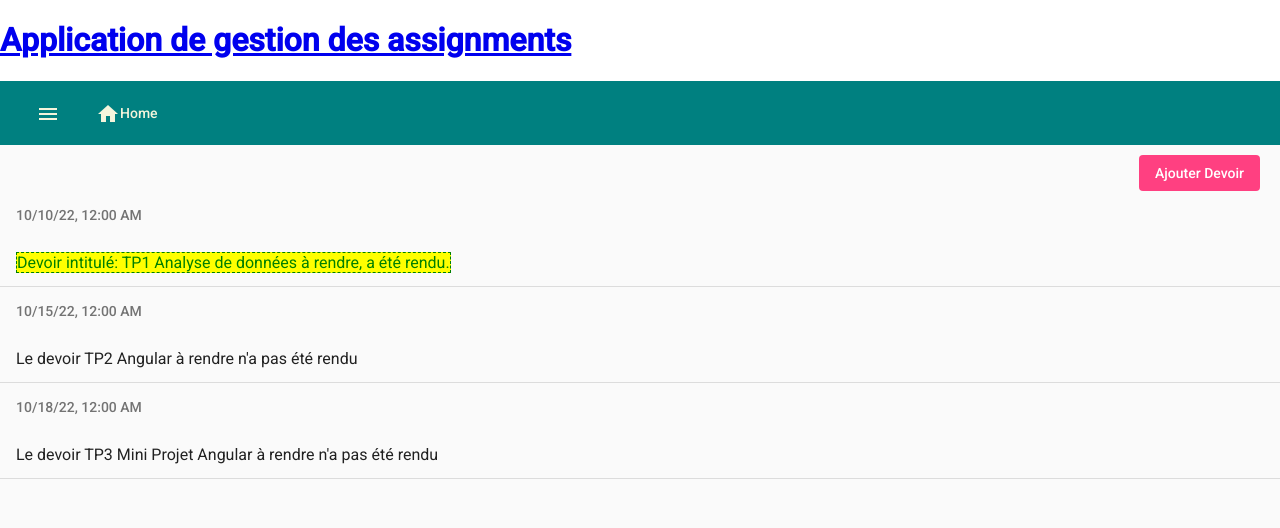
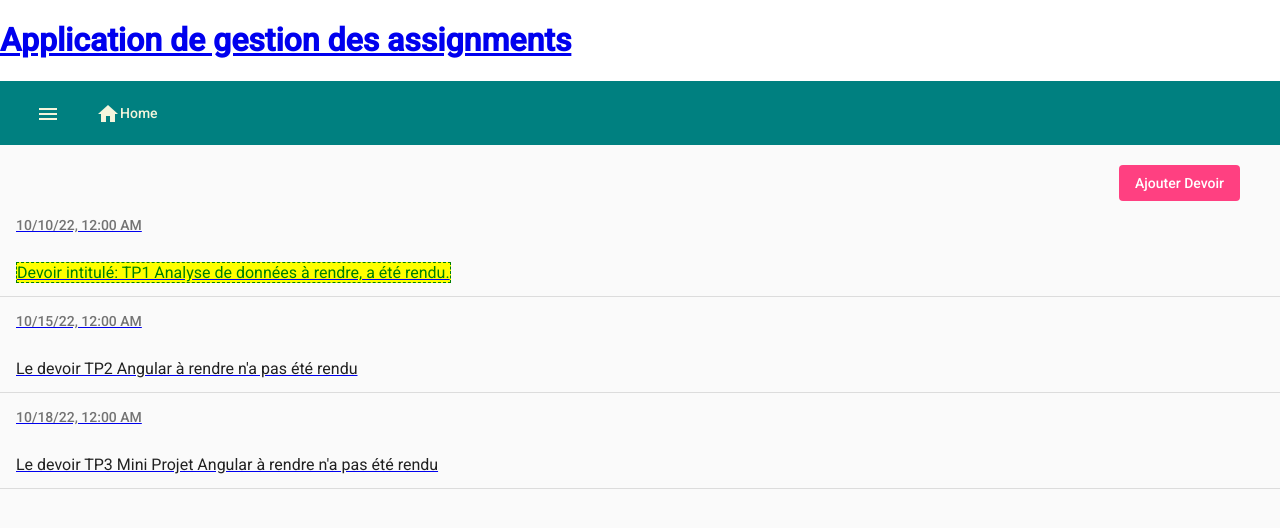
Before and after one commit to Nouke/angularFrontM1Miage2022_2023, an Angular app in the folder Projet-Angular/assignment-app/: page / in a window 1280 px wide. Shown: the top 528 px of the page. Built offline with nearby package versions, Linux system fonts and the light colour scheme.

Commit message:
route pour afficher le detail d'un component

```diff
--- a/Projet-Angular/assignment-app/package.json
+++ b/Projet-Angular/assignment-app/package.json
@@ -8,6 +8,7 @@
     "watch": "ng build --watch --configuration development",
     "test": "ng test"
   },
+
   "private": true,
   "dependencies": {
     "@angular/animations": "^14.2.0",
--- a/Projet-Angular/assignment-app/src/app/app.module.ts
+++ b/Projet-Angular/assignment-app/src/app/app.module.ts
@@ -41,6 +41,10 @@ const routes: Routes = [
   {
     path:"list",
     component:AssignmentsComponent
+  },
+  {
+    path: "assignment/:id",
+    component: AssignmentDetailComponent
   }
 ]
 @NgModule({
--- a/Projet-Angular/assignment-app/src/app/assignments/add-assignment/add-assignment.component.ts
+++ b/Projet-Angular/assignment-app/src/app/assignments/add-assignment/add-assignment.component.ts
@@ -1,4 +1,5 @@
-import { Component, EventEmitter, OnInit, Output } from '@angular/core';
+import { Component, OnInit } from '@angular/core';
+import { AssignmentsService } from 'src/app/shared/assignments.service';
 import { Assignment } from '../assignment.model';
 
 @Component({
@@ -7,7 +8,7 @@ import { Assignment } from '../assignment.model';
   styleUrls: ['./add-assignment.component.css']
 })
 export class AddAssignmentComponent implements OnInit {
-  @Output() nouvelAssignment = new EventEmitter<Assignment>();
+ // @Output() nouvelAssignment = new EventEmitter<Assignment>();
   nomDevoir!: string;
   dateRendu!: Date;
 ajoutActive: any;
@@ -19,18 +20,25 @@ ajoutActive: any;
 throw new Error('Method not implemented.');
 }*/
 
-  constructor() { }
+  constructor(private assignmentsService:AssignmentsService) { }
 
   ngOnInit(): void {
   }
   onSubmit() {
     // console.log(this.nomDevoir + "Date de rendu =");
-    const newAssignment = new Assignment();
+    let newAssignment = new Assignment();
+    newAssignment.id = Math.round(Math.random() * 1000000); // id entier entre 0 et 1M
     newAssignment.nom = this.nomDevoir;
     newAssignment.dateDeRendu = this.dateRendu;
     newAssignment.rendu = false;
     //console.log(newAssignment);
-    this.nouvelAssignment.emit(newAssignment);
+ //   this.nouvelAssignment.emit(newAssignment);
+    this.assignmentsService.addAssignment(newAssignment)
+    .subscribe(message => {
+      console.log(message);
+      //on doit naviguer vers l'url qui affiche la liste ("" ou "/home")
+      //on doit naviguer par programme
+    })
   }
 
 }
--- a/Projet-Angular/assignment-app/src/app/assignments/assignment-detail/assignment-detail.component.html
+++ b/Projet-Angular/assignment-app/src/app/assignments/assignment-detail/assignment-detail.component.html
@@ -1,4 +1,5 @@
 
+<h3>Dans le detail</h3>
 <p *ngIf="assignmentTransmis">  {{assignmentTransmis.nom}}</p>
 
 
@@ -11,6 +12,6 @@
     (click)="onAssignmentRendu()"  >   Devoir rendu  </mat-checkbox>
 
     <button mat-raised-button color="warn"
-    (click)="onDelete()"> DELETE</button>
+    (click)="onDeleteAssignment()"> DELETE</button>
 </div>
 </mat-card>
--- a/Projet-Angular/assignment-app/src/app/assignments/assignment.model.ts
+++ b/Projet-Angular/assignment-app/src/app/assignments/assignment.model.ts
@@ -1,4 +1,5 @@
 export class Assignment {
+   id!: number;
    nom!: string;
    dateDeRendu!: Date;
    rendu: boolean = true;
--- a/Projet-Angular/assignment-app/src/app/assignments/assignments.component.html
+++ b/Projet-Angular/assignment-app/src/app/assignments/assignments.component.html
@@ -1,4 +1,3 @@
-
 <!--<form ngForm (submit)="onSubmit($event)">
   <button mat-stroked-button color="primary"
   [disabled]="!ajoutActive">
@@ -28,14 +27,24 @@
 
 </form>
 -->
-<main *ngIf="!formVisible" class="container">
-<button mat-flat-button color="accent"(click)="onAddAssignmentBtnClick()" class="ajouterBtn"> Ajouter Devoir</button>
 
-<mat-list *ngFor=" let assignment of assignments">
+<!--*ngIf="!formVisible" // Ce bout de code était ds le main-->
+<main class="container">
+  <nav class="ajouterBtn">
+    <a routerLink="/add">
+      <button mat-flat-button color="accent" class="ajouterBtn"> Ajouter Devoir</button>
+    </a>
+  </nav>
+
+  <mat-list *ngFor=" let assignment of assignments; let i = index">
+    <nav>
+      <a routerLink="/assignment/{{assignment.id}}">
         <h3 mat-subheader> {{assignment.dateDeRendu | date:'short' }}</h3>
-  <mat-list-item (click)="assignmentClique(assignment)">
+        <!-- passage code au fils (click)="assignmentClique(assignment)"-->
+        <mat-list-item>
           <p appRendu *ngIf="assignment.rendu ; else nonSoumis">
-        Devoir intitulé: {{assignment.nom}}, a été rendu. <!--le: {{assignment.dateDeRendu}}, rendu par l'élève: {{assignment.rendu}}-->
+            Devoir intitulé: {{assignment.nom}}, a été rendu.
+            <!--le: {{assignment.dateDeRendu}}, rendu par l'élève: {{assignment.rendu}}-->
           </p>
 
           <ng-template #nonSoumis>
@@ -43,14 +52,17 @@
 
           </ng-template>
 
+
           <mat-divider> </mat-divider>
         </mat-list-item>
+      </a>
+    </nav>
 
   </mat-list>
-<app-assignment-detail [assignmentTransmis]="assignmentSelectionne"
-(deleteAssignment)="onDeleteAssignment($event)"
-></app-assignment-detail>
+  <!--<app-assignment-detail [assignmentTransmis]="assignmentSelectionne">
+
+</app-assignment-detail>-->
 </main>
 
 
-<app-add-assignment *ngIf="formVisible" (nouvelAssignment)="onNouvelAssignment($event)"> </app-add-assignment>
+<!--<app-add-assignment *ngIf="formVisible" (nouvelAssignment)="onNouvelAssignment($event)"> </app-add-assignment>-->
--- a/Projet-Angular/assignment-app/src/app/assignments/assignments.component.ts
+++ b/Projet-Angular/assignment-app/src/app/assignments/assignments.component.ts
@@ -12,10 +12,10 @@ import {Assignment  } from './assignment.model';
 export class AssignmentsComponent implements OnInit {
   titre = "Mon application sur les Assignments !"
 
-  ajoutActive = false;
-  formVisible = false; //Pour afficher ou non le formulaire
+  //ajoutActive = false;
+  //formVisible = false; //Pour afficher ou non le formulaire
 
-  assignmentSelectionne?: Assignment; // Pour envoie au composant de detail
+  //assignmentSelectionne?: Assignment; // Pour envoie au composant de detail
 
   /*ngOnInit():void {
     setTimeout(() => {
@@ -54,7 +54,7 @@ export class AssignmentsComponent implements OnInit {
     }
   ]
 */
-  assignments:Assignment[]= [];
+  assignments:Assignment[] = [];
   assignmentsService: any;
   constructor(private assignmentService:AssignmentsService) { }
 
@@ -74,28 +74,27 @@ export class AssignmentsComponent implements OnInit {
     return of('Assignment ajouté');
   }
 
-  assignmentClique(assignment: Assignment) {
+ /* assignmentClique(assignment: Assignment) {
     this.assignmentSelectionne = assignment;
-  }
+  }*/
 
-  onAddAssignmentBtnClick() {
+  /*onAddAssignmentBtnClick() {
     this.formVisible = true;
     //Pour cacher la vue des détails
     this.assignmentSelectionne = undefined;
-  }
+  }*/
 
-  onDeleteAssignment(assignment:Assignment){
+
+ /* onDeleteAssignment(assignment:Assignment){
     this.assignmentService.deleteAssignment(assignment)
     .subscribe(message => {
       console.log(message);
       //Pour cacher la vue des détails
-      this.assignmentSelectionne = undefined;
-    }
-      )
+    //  this.assignmentSelectionne = undefined;
+    })
+  }*/
 
-  }
-
-  onNouvelAssignment(assignment: Assignment) {
+/*  onNouvelAssignment(assignment: Assignment) {
     //this.assignments.push(event);
     this.assignmentsService.addAssignment(assignment)
       .subscribe((message: any) => {
@@ -104,9 +103,9 @@ export class AssignmentsComponent implements OnInit {
         //les données sont réellement ajoutées. Si passe par une requete Ajax dans le cloud et une vraie BD, alors le seul endroit
         //qui permet sûr que les données ont été réellemnt , c'est ici dans le
         //subscribe
-        this.formVisible = false;
+       // this.formVisible = false;
       })
-  }
+  }*/
 
   updateAssignment(assignment:Assignment):Observable<string>{
     //Pour le moment, on a rien à faire ... ça marche tel quel
--- a/Projet-Angular/assignment-app/src/app/shared/assignments.service.ts
+++ b/Projet-Angular/assignment-app/src/app/shared/assignments.service.ts
@@ -1,6 +1,7 @@
 import { Injectable } from '@angular/core';
 import { Assignment } from '../assignments/assignment.model';
-import { Observable,of } from 'rxjs';
+import { Observable, of } from 'rxjs';
+import { LoggingService } from './logging.service';
 
 @Injectable({
   providedIn: 'root'
@@ -15,6 +16,7 @@ export class AssignmentsService {
 
   assignments = [
     {
+      id: 1,
       nom: " TP1 Analyse de données à rendre",
       dateDeRendu: new Date('2022-10-10'),
       rendu: true
@@ -22,6 +24,7 @@ export class AssignmentsService {
     },
 
     {
+      id: 2,
       nom: "TP2 Angular à rendre",
       dateDeRendu: new Date('2022-10-15'),
       rendu: false
@@ -29,6 +32,7 @@ export class AssignmentsService {
     },
 
     {
+      id: 3,
       nom: "TP3 Mini Projet Angular à rendre",
       dateDeRendu: new Date('2022-10-18'),
       rendu: false
@@ -36,26 +40,38 @@ export class AssignmentsService {
     }
   ]
 
-  constructor() {}
-    getAssignments():Observable<Assignment[]>{
+  constructor(private loggingService: LoggingService) {
+    this.loggingService.setLoggingLevel(1);
+  }
+
+  getAssignments(): Observable<Assignment[]> {
     return of(this.assignments);
+  }
+
+  getAssignment(id: number): Observable<Assignment | undefined> {
+    //on doit mettre | undefined si jamais l'élément n'existe pas
+    let a: Assignment | undefined = this.assignments.find(a => a.id === id);
+    return of(a);
   }
 
   addAssignment(assignment: Assignment): Observable<string> {
     this.assignments.push(assignment);
+    this.loggingService.log(assignment, "ajouté");
     return of('Assignment ajouté');
+
   }
 
   updateAssignment(assignment: Assignment): Observable<string> {
     //Pour le moment, on a rien à faire ... ça marche tel quel
     //PLus tard envoyer la requete http PUT sur web service pour update d'une base de données
-
+    this.loggingService.log(assignment, "modifié");
     return of("Assignment modifié");
   }
   deleteAssignment(assignment: Assignment): Observable<string> {
 
     let pos = this.assignments.indexOf(assignment);
     //position et nbre d'objets à supprimer dans le tableau
+    this.loggingService.log(assignment, "supprimé");
     this.assignments.splice(pos, 1);
     return of("Assignment supprimé");
   }
--- a/Projet-Angular/assignment-app/src/app/shared/logging.service.ts
+++ b/Projet-Angular/assignment-app/src/app/shared/logging.service.ts
@@ -1,9 +1,21 @@
 import { Injectable } from '@angular/core';
+import { Assignment } from '../assignments/assignment.model';
 
 @Injectable({
   providedIn: 'root'
 })
 export class LoggingService {
+  level:number = 0;
 
   constructor() { }
+
+  log(assignment:Assignment, action:string){
+    if(this.level >=1) {
+      console.log("LOGGING SERVICE : " + assignment.nom + "" + action);
+    }
+
+  }
+  setLoggingLevel(val:number){
+    this.level = val;
+  }
 }
```
Also changed, not shown: Projet-Angular/assignment-app/src/app/assignments/assignment-detail/assignment-detail.component.ts (+26 -6 lines). Lines whose indentation alone changed are shown as unchanged.
